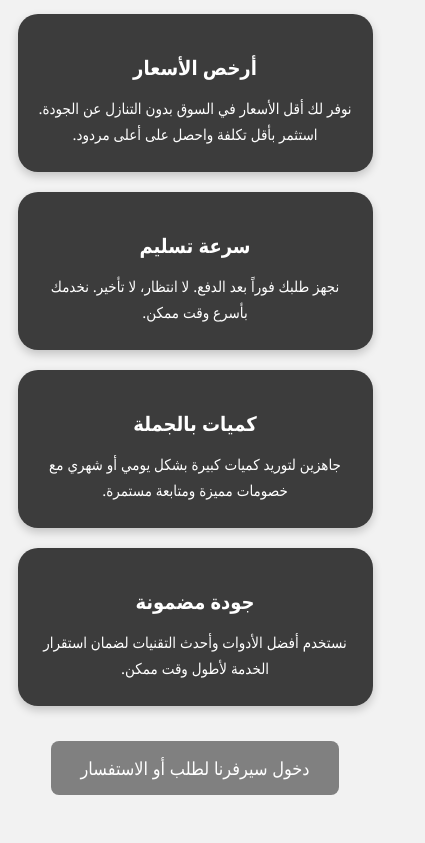
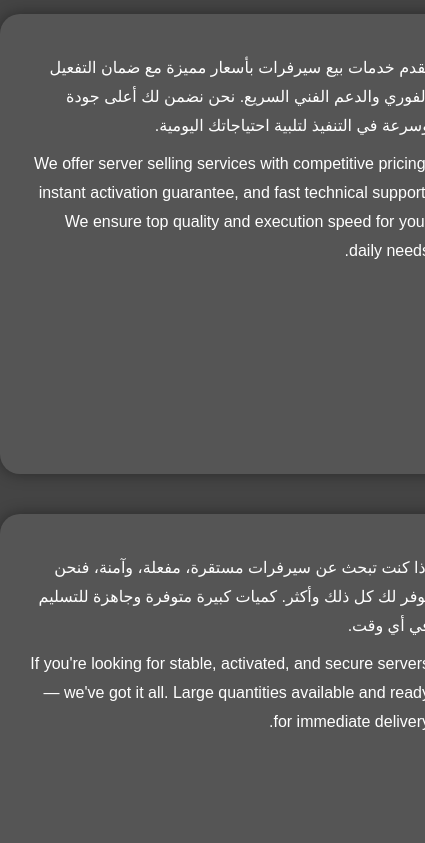
Before and after one commit to mokaa0/srev, a plain HTML site: page index.html in a window 390 px wide. Shown: the part 145-988 px from the top of the page, 425 px wide, since content can reach past the window. Before the commit the page ends 955 px from the top, so only its background shows below. Drawn offline with Linux system fonts and the light colour scheme.

Commit message:
Update index.html

```diff
--- a/index.html
+++ b/index.html
@@ -1,127 +1,94 @@
 <!DOCTYPE html>
 <html lang="ar" dir="rtl">
 <head>
-  <meta charset="UTF-8" />
-  <title>Srév - السيرفرات</title>
+    <meta charset="UTF-8">
+    <title>Srev</title>
     <style>
         body {
+            background-color: #444;
+            font-family: 'Arial', sans-serif;
             margin: 0;
             padding: 0;
-      font-family: 'Segoe UI', Tahoma, Geneva, Verdana, sans-serif;
-      background-color: #f2f2f2; /* أبيض مخلوط رمادي */
+            color: white;
         }
 
-    .header {
+        .title {
             text-align: center;
-      font-size: 36px;
-      font-weight: bold;
-      padding: 40px 0 10px;
-      color: #333;
+            font-size: 60px;
+            font-weight: 900;
+            margin-top: 40px;
         }
 
-    .sub-header {
-      text-align: center;
-      font-size: 22px;
-      color: #333;
-      margin-bottom: 30px;
-    }
-
-    .cards {
+        .cards-container {
             display: flex;
             flex-direction: column;
             align-items: center;
-      gap: 20px;
-      max-width: 1000px;
-      margin: auto;
-      padding: 0 20px;
+            margin-top: 50px;
+            gap: 40px; /* مسافة كبيرة بين الكروت */
         }
 
         .card {
-      width: 300px;
-      height: 300px;
-      background-color: #3c3c3c;
-      color: #fff;
+            background-color: #555;
             border-radius: 20px;
-      padding: 20px;
-      text-align: center;
-      box-shadow: 0 4px 10px rgba(0,0,0,0.2);
-      display: flex;
-      flex-direction: column;
-      justify-content: center;
+            padding: 30px;
+            width: 400px;
+            height: 400px;
+            box-shadow: 0 0 15px rgba(0,0,0,0.4);
+            overflow-y: auto;
         }
 
-    .card h3 {
+        .card p {
+            margin: 10px 0;
+            line-height: 1.8;
+            font-size: 16px;
+        }
+
+        .button {
+            display: block;
+            margin: 60px auto;
+            background-color: gray;
+            color: white;
+            text-decoration: none;
+            padding: 18px 30px;
+            border-radius: 10px;
             font-size: 20px;
-      margin-bottom: 10px;
             font-weight: bold;
         }
 
-    .card p {
-      font-size: 15px;
-      line-height: 1.7;
-      margin: 5px 0;
-    }
-
-    .button-container {
-      text-align: center;
-      margin: 50px 0 30px;
-    }
-
-    .discord-button {
-      background-color: gray;
-      color: white;
-      padding: 15px 30px;
-      border: none;
-      border-radius: 8px;
-      font-size: 18px;
-      cursor: pointer;
-      text-decoration: none;
-    }
-
-    .discord-button:hover {
-      background-color: #5a5a5a;
-    }
-
-    @media (max-width: 768px) {
-      .card {
-        width: 90%;
-        height: auto;
-      }
+        .button:hover {
+            background-color: #888;
         }
     </style>
 </head>
 <body>
 
-  <div class="header">Srév</div>
-  <div class="sub-header">سيرفرات بأسعار مميزة وجودة عالية</div>
+    <div class="title">Srév</div>
 
-  <div class="cards">
+    <div class="cards-container">
+
         <div class="card">
-      <h3>أرخص الأسعار</h3>
-      <p>نوفر لك أقل الأسعار في السوق بدون التنازل عن الجودة. استثمر بأقل تكلفة واحصل على أعلى مردود.</p>
+            <p>نقدم خدمات بيع سيرفرات بأسعار مميزة مع ضمان التفعيل الفوري والدعم الفني السريع. نحن نضمن لك أعلى جودة وسرعة في التنفيذ لتلبية احتياجاتك اليومية.</p>
+            <p>We offer server selling services with competitive pricing, instant activation guarantee, and fast technical support. We ensure top quality and execution speed for your daily needs.</p>
         </div>
 
         <div class="card">
-      <h3>سرعة تسليم</h3>
-      <p>نجهز طلبك فوراً بعد الدفع. لا انتظار، لا تأخير. نخدمك بأسرع وقت ممكن.</p>
+            <p>إذا كنت تبحث عن سيرفرات مستقرة، مفعلة، وآمنة، فنحن نوفر لك كل ذلك وأكثر. كميات كبيرة متوفرة وجاهزة للتسليم في أي وقت.</p>
+            <p>If you're looking for stable, activated, and secure servers — we've got it all. Large quantities available and ready for immediate delivery.</p>
         </div>
 
         <div class="card">
-      <h3>كميات بالجملة</h3>
-      <p>جاهزين لتوريد كميات كبيرة بشكل يومي أو شهري مع خصومات مميزة ومتابعة مستمرة.</p>
+            <p>خدمتنا لا تقتصر على السعر فقط، بل نقدم لك تجربة متكاملة تشمل الجودة العالية، الرد السريع، والتعامل الاحترافي مع كل طلب.</p>
+            <p>Our service isn’t just about low prices — we offer a complete experience with high quality, fast response, and professional handling of every order.</p>
         </div>
 
         <div class="card">
-      <h3>جودة مضمونة</h3>
-      <p>نستخدم أفضل الأدوات وأحدث التقنيات لضمان استقرار الخدمة لأطول وقت ممكن.</p>
-    </div>
+            <p>سواء كنت موزعًا أو مستخدمًا فرديًا، لدينا خطط وأسعار تناسب الجميع. تواصل معنا لأي استفسار أو طلب خاص وسنكون بخدمتك فورًا.</p>
+            <p>Whether you're a reseller or an individual user, we have plans and pricing for everyone. Contact us for any inquiry or custom request and we’ll be at your service instantly.</p>
         </div>
 
-  <div class="button-container">
-    <a href="https://discord.gg/fx9GjgWhP2" class="discord-button" target="_blank">
-      دخول سيرفرنا لطلب أو الاستفسار
-    </a>
     </div>
+
+    <a class="button" href="https://discord.gg/fx9GjgWhP2" target="_blank">دخول سيرفرنا لطلب أو الاستفسار</a>
 
 </body>
 </html>
```
Lines whose indentation alone changed are shown as unchanged.
